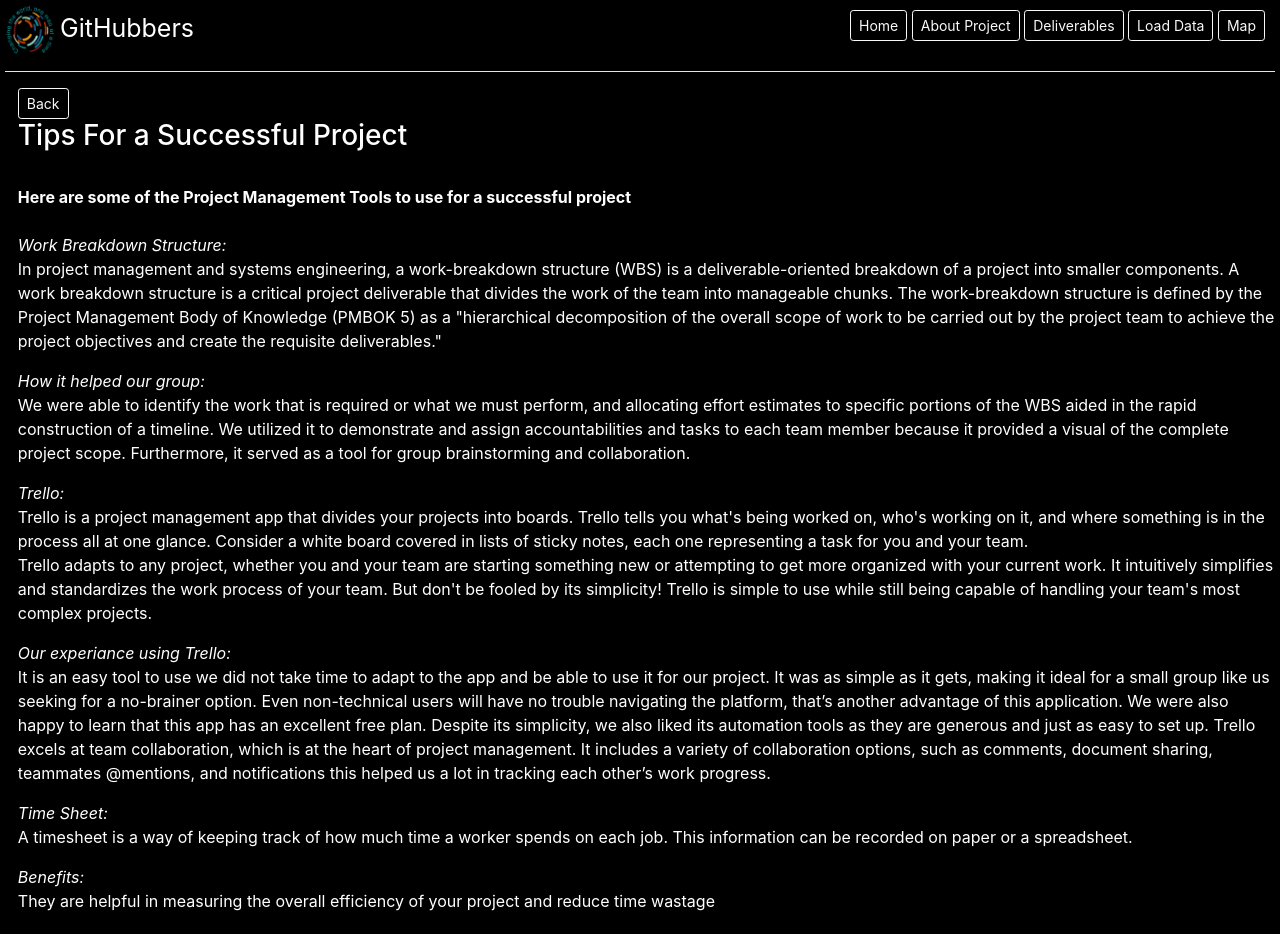
After one commit to Riley-5/GMT320-web-app, a Django app: page /blog_three in a window 1280 px wide. The commit adds this page. Run offline with Django 3.2, Linux system fonts and the light colour scheme; some libraries are stand-ins or nearby versions.

Commit message:
Added blog three

```diff
--- /dev/null
+++ b/perception/templates/perception/blog_three.html
@@ -0,0 +1,64 @@
+{% extends "perception/layout.html" %}
+{% load static %}
+
+{% block title %}
+    | Blog
+{% endblock %}
+
+{% block body %}
+<div style="padding-left: 1vw;">
+    <a class ="btn btn-outline-light btn-sm" href="{% url 'blog' %}">Back</a>
+
+    <h3 style="color: white;">Tips For a Successful Project</h3>
+    <br>
+    <b style="color: white;">Here are some of the Project Management Tools to use for a successful project</b>
+    <br>
+    <br>
+    <i>Work Breakdown Structure:</i>
+    <P>
+        In project management and systems engineering, a work-breakdown structure (WBS) is a deliverable-oriented breakdown of a project into smaller components.
+        A work breakdown structure is a critical project deliverable that divides the work of the team into manageable chunks.
+        The work-breakdown structure is defined by the Project Management Body of Knowledge (PMBOK 5) as a "hierarchical decomposition of the overall
+        scope of work to be carried out by the project team to achieve the project objectives and create the requisite deliverables."
+    </P>
+    <i>How it helped our group:</i>
+    <p>
+        We were able to identify the work that is required or what we must perform,
+        and allocating effort estimates to specific portions of the WBS aided in the rapid construction of a timeline.
+        We utilized it to demonstrate and assign accountabilities and tasks to each team member because it provided a visual of the complete project scope.
+        Furthermore, it served as a tool for group brainstorming and collaboration.
+    </p>
+    <i>Trello:</i>
+    <p>
+        Trello is a project management app that divides your projects into boards. Trello tells you what's being worked on,
+        who's working on it, and where something is in the process all at one glance. Consider a white board covered in lists of sticky notes,
+        each one representing a task for you and your team.
+        <br>
+        Trello adapts to any project, whether you and your team are starting something new or attempting to get more organized with your current work.
+        It intuitively simplifies and standardizes the work process of your team. But don't be fooled by its simplicity!
+        Trello is simple to use while still being capable of handling your team's most complex projects.
+    </p>
+    <i>Our experiance using Trello:</i>
+    <p>
+        It is an easy tool to use we did not take time to adapt to the app and be able to use it for our project.
+        It was as simple as it gets, making it ideal for a small group like us seeking for a no-brainer option.
+        Even non-technical users will have no trouble navigating the platform, that’s another advantage of this application.
+        We were also happy to learn that this app has an excellent free plan. Despite its simplicity, we also liked its automation tools as they are
+        generous and just as easy to set up. Trello excels at team collaboration, which is at the heart of project management. It includes a variety of
+        collaboration options, such as comments, document sharing, teammates @mentions, and notifications this helped us a lot in tracking each other’s work progress.
+    </p>
+    <i>Time Sheet:</i>
+    <p>
+        A timesheet is a way of keeping track of how much time a worker spends on each job.
+        This information can be recorded on paper or a spreadsheet.
+    </p>
+    <i>Benefits:</i>
+    <p>
+        They are helpful in measuring the overall efficiency of your project and reduce time wastage
+    </p>
+</div>
+{% endblock %}
+
+{% block script %}
+    <script src="{% static 'perception/index.js' %}"></script>
+{% endblock %}
--- a/perception/urls.py
+++ b/perception/urls.py
@@ -7,6 +7,7 @@ urlpatterns = [
     path("blog", views.blog, name="blog"),
     path("blog_one", views.blog_one, name="blog_one"),
     path("blog_two", views.blog_two, name="blog_two"),
+    path("blog_three", views.blog_three, name="blog_three"),
     path("documents", views.documents, name="documents"),
     path("contact", views.contact, name="contact"),
     path("load_data", views.load_data, name="load_data"),
--- a/perception/views.py
+++ b/perception/views.py
@@ -24,6 +24,9 @@ def blog_one(request):
 
 def blog_two(request):
     return render(request, "perception/blog_two.html")
+
+def blog_three(request):
+    return render(request, "perception/blog_three.html")
 
 def documents(request):
     return render(request, "perception/documentation.html")
```
Also changed, not shown: perception/templates/perception/blog.html (+10 -0 lines), perception/static/perception/images/blog3_1.jpeg (added).
